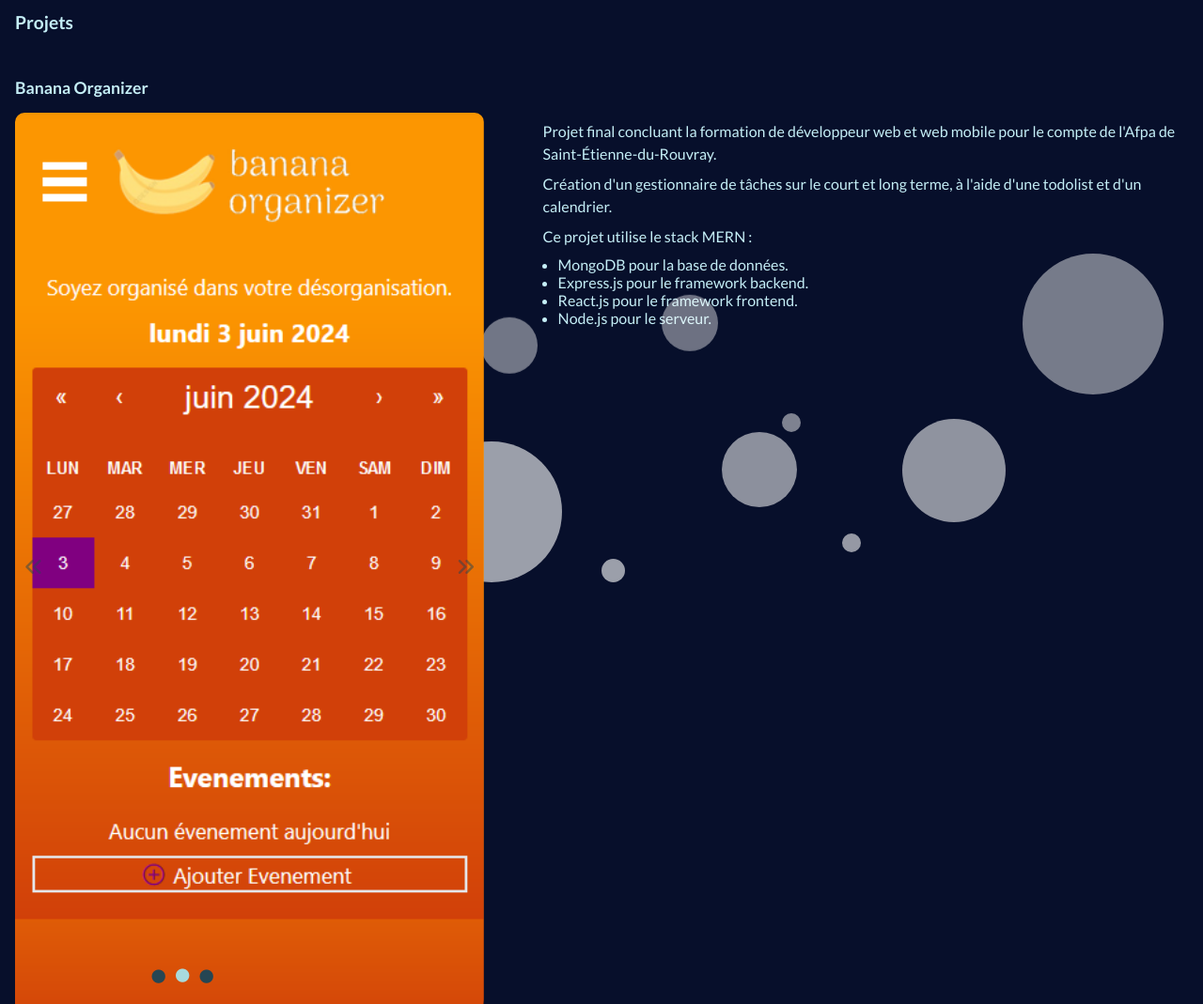
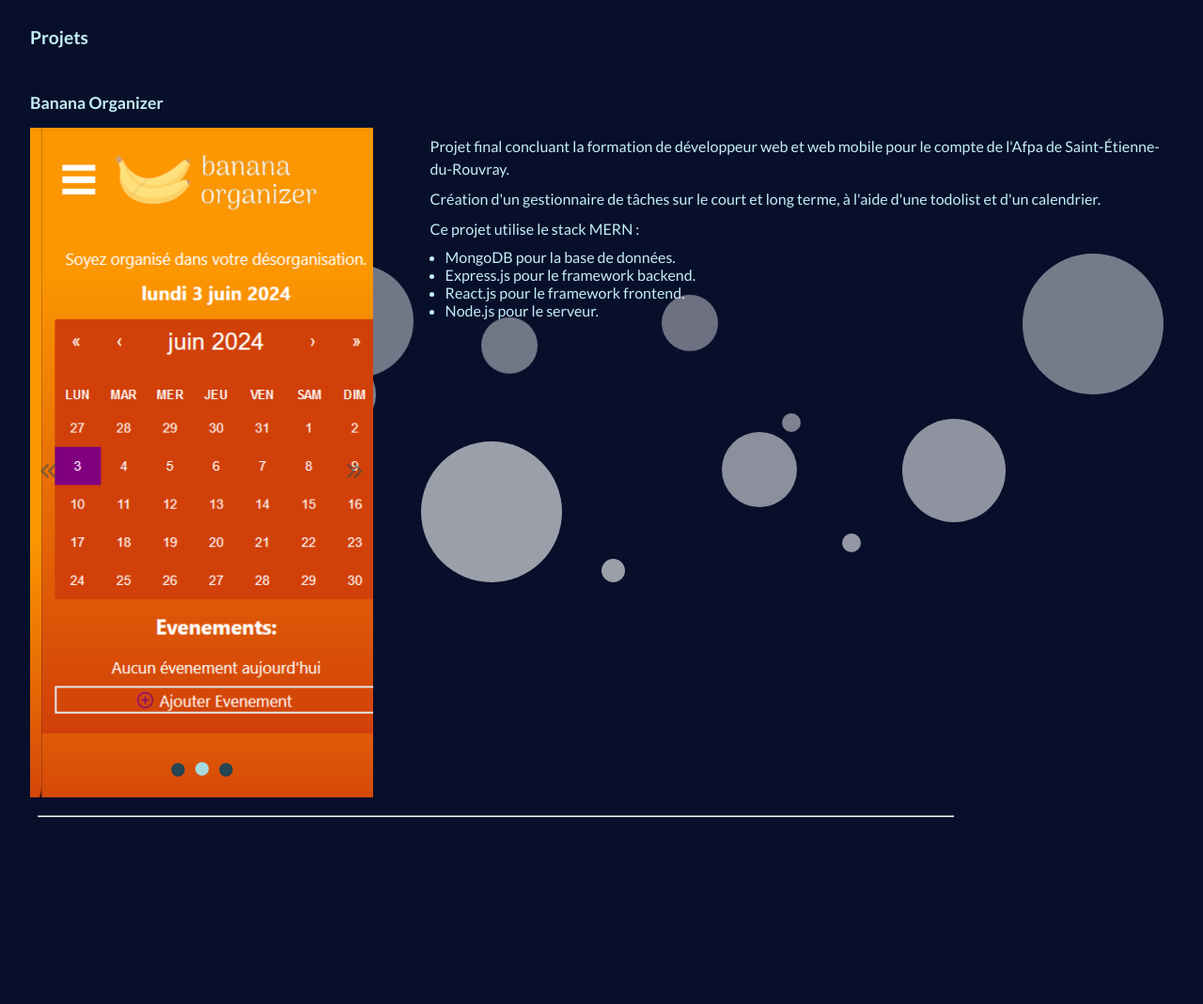
Before and after one commit to BryanPix/Portfolio, a plain HTML site: page index.html in a window 1280 px wide. Shown: the part 180-1249 px from the top of the page at 94% size. After the commit the page ends 1098 px from the top, so only its background shows below. Drawn offline with Linux system fonts and the light colour scheme.

Commit message:
fin responsive

```diff
--- a/assets/css/style.css
+++ b/assets/css/style.css
@@ -4,7 +4,7 @@
   margin: 0px;
   padding: 0px;
 }
-*:not(.circles){
+*:not(.circles) {
   z-index: 10;
 }
 body {
@@ -65,7 +65,6 @@ body {
   position: relative;
   width: 100%;
   overflow: hidden;
-  border-radius: 10px;
 }
 .carouselImage {
   display: flex;
@@ -96,7 +95,7 @@ body {
 }
 .fa-circle {
   position: relative;
-  left: 35vw;
+  left: 40%;
   margin-left: 0.5rem;
   font-size: 0.9rem;
 }
@@ -248,25 +247,54 @@ body {
     opacity: 0;
   }
 }
+
+/* Portable */
 @media (min-width: 370px) {
   .sliderImage {
-    transform:translateX(-${(currentImg - 1) * 80}vw);
+    transform: translateX(-$ {(currentImg - 1) * 80}vw);
   }
 }
-@media (min-width: 768px) {
+
+/* Tablette */
+@media (min-width: 600px) {
   .sliderImage {
-    width:40%;
-    height:30%;
-    float:left;
+    width: 40%;
+    height: 30%;
+    float: left;
   }
-  .fa-circle{
-    left:8.6rem;
+  .fa-circle {
+    left: 39%;
   }
-  .divTextProject{
-    float:right;
-    width:55%;
+  .divTextProject {
+    float: right;
+    width: 55%;
   }
 }
+/* large */
+@media (min-width: 933px) {
+  .sliderImage {
+    width: 35%;
+  }
+  .divTextProject {
+    width: 60%;
+  }
+}
+/* extra large */
+@media (min-width: 1127px) {
+  .sliderImage {
+    width: 30%;
+  }
+  .divTextProject {
+    width: 65%;
+  }
+  .horizontalLine {
+    width:80%;
+  }
+  body {
+    margin: 1rem;
+  }
+}
+
 @media (max-width: 480px) {
   .circles {
     display: none;
```
